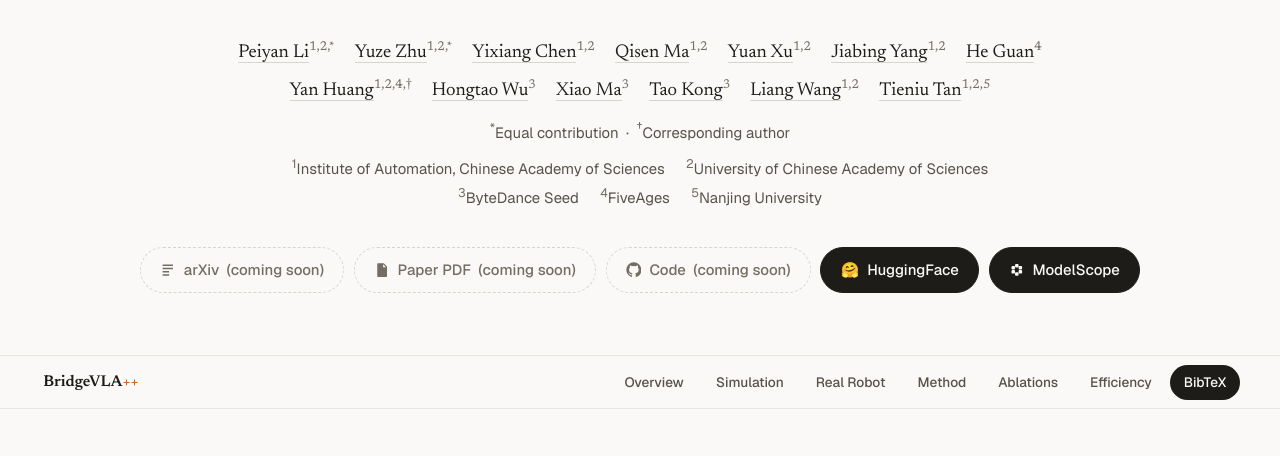
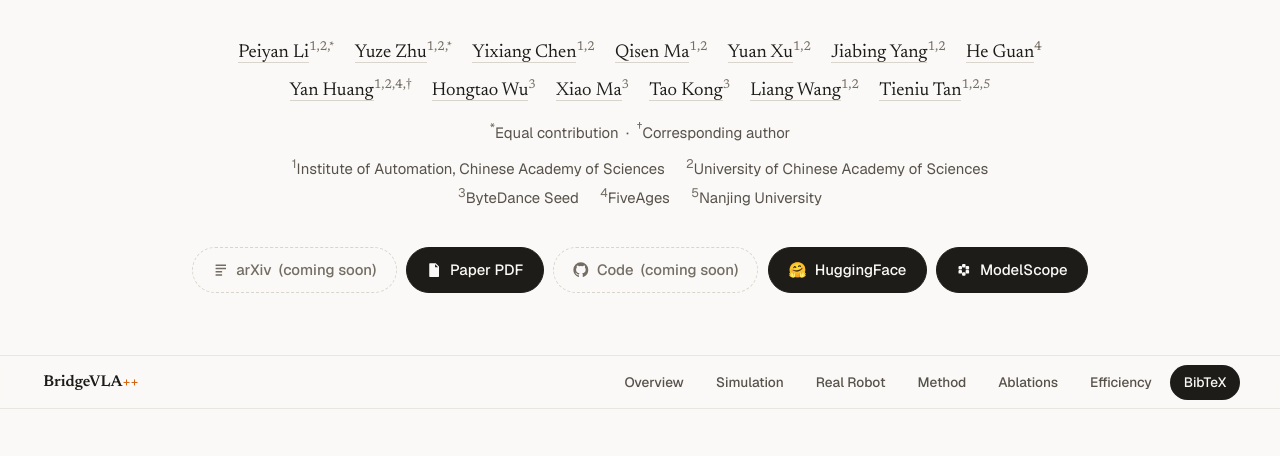
Before and after one commit to bridgevla-plus/bridgevla-plus.github.io, a plain HTML site: page index.html in a window 1280 px wide. Shown: the part 344-800 px from the top of the page. Drawn offline with Linux system fonts and the light colour scheme.

Commit message:
Serve the manuscript from the hero Paper PDF button
Move bridgevla++.pdf to static/pdfs/bridgevla_plus.pdf (no '+' in the URL
path, which some servers decode as a space) and activate the previously
muted Paper PDF link. README updated accordingly.

```diff
--- a/index.html
+++ b/index.html
@@ -84,9 +84,10 @@
         <svg viewBox="0 0 24 24" aria-hidden="true"><path d="M4 4h16v2H4zm0 5h16v2H4zm0 5h10v2H4zm0 5h10v2H4z"/></svg>
         <span>arXiv &nbsp;(coming soon)</span>
       </a>
-      <a class="link-btn is-muted" href="#" aria-disabled="true" title="TODO: link the PDF">
+      <a class="link-btn" href="static/pdfs/bridgevla_plus.pdf" target="_blank" rel="noopener"
+         title="BridgeVLA++ paper (PDF, 35 MB)">
         <svg viewBox="0 0 24 24" aria-hidden="true"><path d="M6 2h9l5 5v15a1 1 0 0 1-1 1H6a1 1 0 0 1-1-1V3a1 1 0 0 1 1-1zm8 1.5V8h4.5L14 3.5zM8 13h8v1.6H8zm0 3.4h8V18H8z"/></svg>
-        <span>Paper PDF &nbsp;(coming soon)</span>
+        <span>Paper PDF</span>
       </a>
       <a class="link-btn is-muted" href="#" aria-disabled="true" title="TODO: link the code release">
         <svg viewBox="0 0 24 24" aria-hidden="true"><path d="M12 .5A11.5 11.5 0 0 0 .5 12a11.5 11.5 0 0 0 7.86 10.92c.58.1.79-.25.79-.56v-2c-3.2.7-3.88-1.37-3.88-1.37-.53-1.35-1.29-1.71-1.29-1.71-1.06-.72.08-.71.08-.71 1.17.08 1.79 1.2 1.79 1.2 1.04 1.79 2.73 1.27 3.4.97.1-.76.41-1.27.74-1.56-2.56-.29-5.25-1.28-5.25-5.7 0-1.26.45-2.29 1.19-3.1-.12-.29-.52-1.46.11-3.05 0 0 .97-.31 3.18 1.18a11 11 0 0 1 5.79 0c2.2-1.49 3.17-1.18 3.17-1.18.63 1.59.23 2.76.12 3.05.74.81 1.19 1.84 1.19 3.1 0 4.43-2.7 5.4-5.27 5.69.42.36.8 1.08.8 2.18v3.23c0 .31.21.67.8.56A11.5 11.5 0 0 0 23.5 12 11.5 11.5 0 0 0 12 .5z"/></svg>
```
Also changed, not shown: 2 other files.
